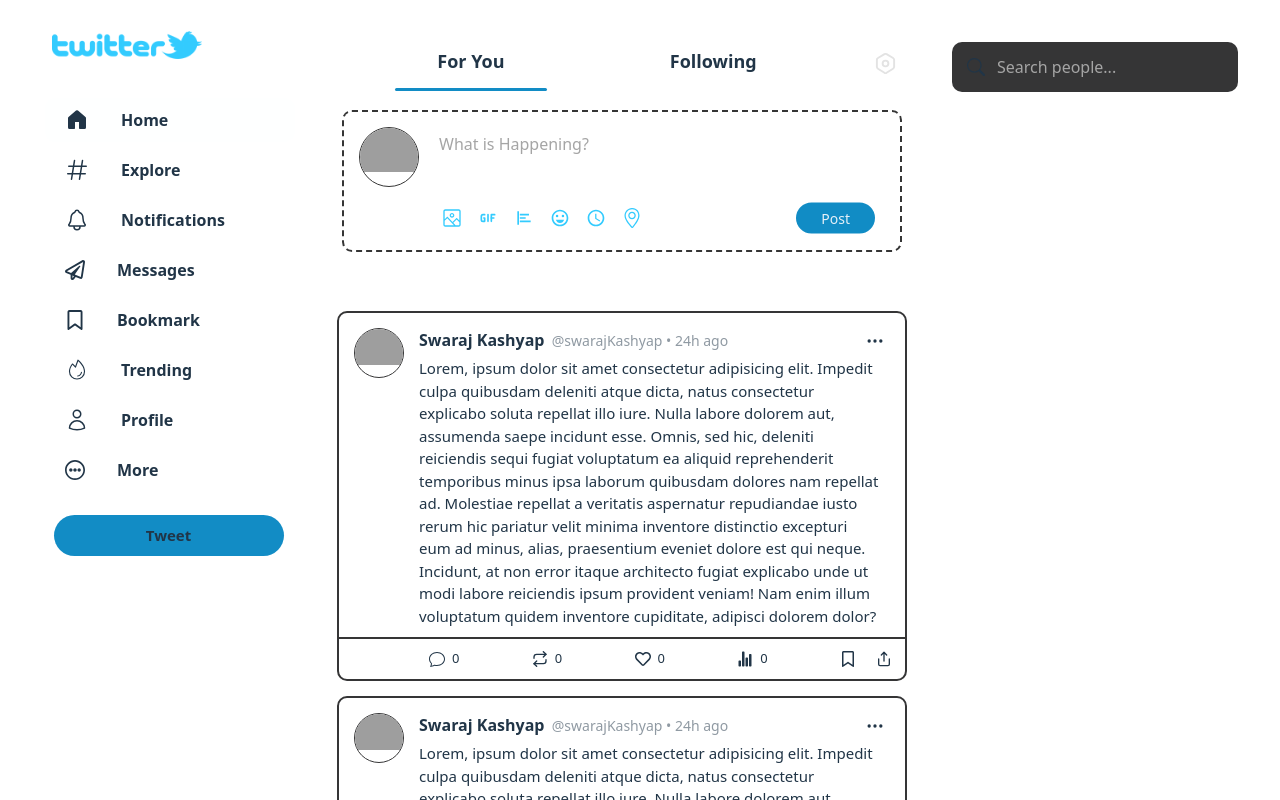
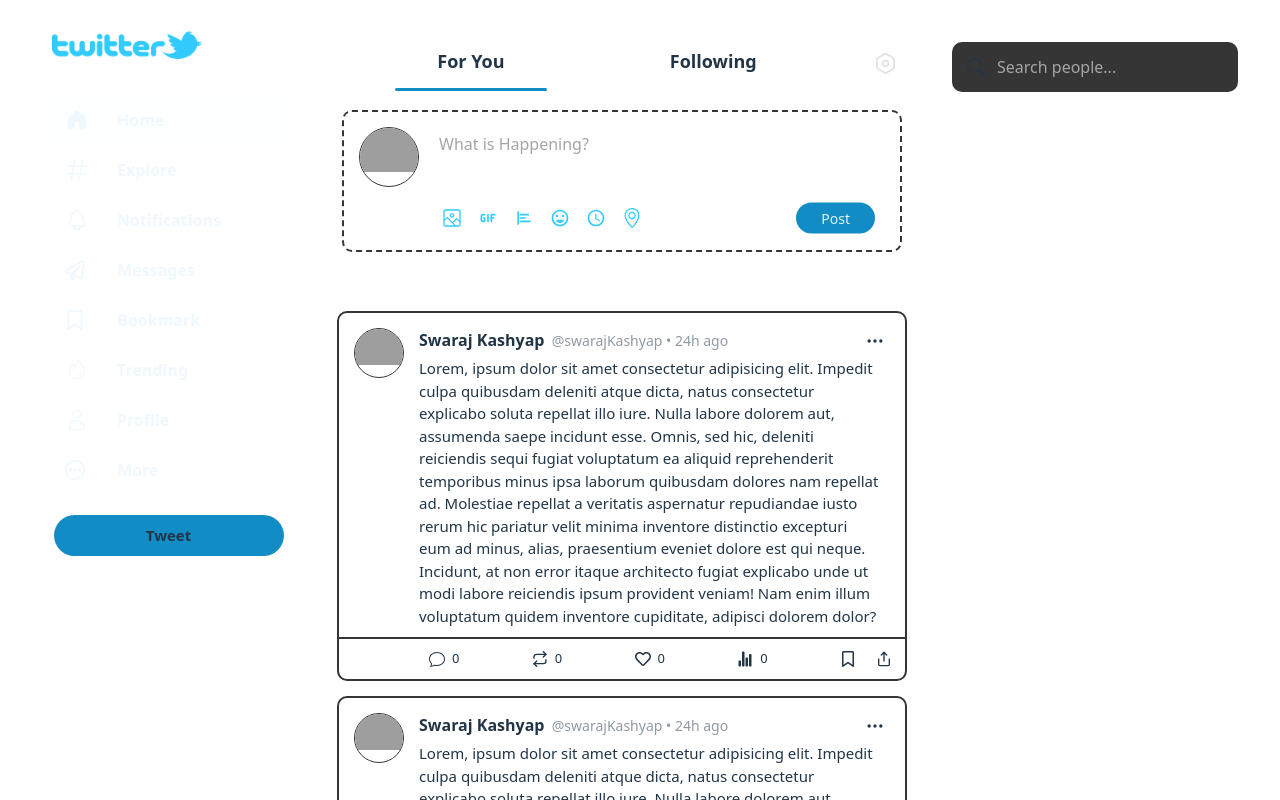
Before and after one commit to Swaraj-creator/Twitter-Clone, a React app in the folder Twitter/: page / in a window 1280 px wide. Shown: the top 800 px of the page. Built offline with nearby package versions, Linux system fonts and the light colour scheme; grey boxes are pictures that could not be loaded; the HTML template or start-up script is replaced by a standard one.

Commit message:
Created Routes

```diff
--- a/Twitter/src/App.css
+++ b/Twitter/src/App.css
@@ -59,6 +59,13 @@
     transition: all 0.1s;
     font-weight: bold;
 }
+.navs div {
+  display: flex;
+  color: aliceblue;
+  align-items: center;
+  justify-content: flex-start;
+  flex-direction: row;
+}
 .navs:hover {
   transform: scale(1.02);
   transition: all 0.1s;
@@ -95,12 +102,18 @@
   opacity: 0.85;
 }
 
-.feedBox {
+.feedBox, .profileBox, .exploreBox, .notificationBox, .trendingBox, .bookmarksBox, .messagesBox {
   max-width: 600px;
   width: calc(100%);
   height: 100%;
   border-radius: 10px;
   position: relative;
+}
+
+.profileBox, .exploreBox, .notificationBox, .trendingBox, .bookmarksBox, .messagesBox {
+  background-color: #f0f8ff05;
+  padding-bottom: 10px;
+  min-height: 200px;
 }
 
 .createPost {
--- /dev/null
+++ b/Twitter/src/components/bookmarks.jsx
@@ -0,0 +1,11 @@
+import React from 'react'
+
+const Bookmarks = () => {
+  return (
+    <div className="bookmarksBox">
+
+    </div>
+  )
+}
+
+export default Bookmarks
--- /dev/null
+++ b/Twitter/src/components/explore.jsx
@@ -0,0 +1,14 @@
+import React from 'react'
+
+const Explore = () => {
+  return (
+    <>
+        <div className="exploreBox">
+
+
+        </div>
+    </>
+  )
+}
+
+export default Explore
--- a/Twitter/src/components/feed.jsx
+++ b/Twitter/src/components/feed.jsx
@@ -52,7 +52,6 @@ const Feed = () => {
                 <Tweet></Tweet>
                 <Tweet></Tweet>
                 <Tweet></Tweet>
-                <Tweet></Tweet>
             </div>
         </div>
     </>
--- a/Twitter/src/components/homePage.jsx
+++ b/Twitter/src/components/homePage.jsx
@@ -2,12 +2,13 @@ import React from 'react'
 import LeftSideBar from './leftSideBar'
 import Feed from './feed'
 import RightSideBar from './rightSideBar'
+import { Outlet } from 'react-router-dom'
 
 const HomePage = () => {
   return (
     <>
       <LeftSideBar></LeftSideBar>
-      <Feed></Feed>
+      <Outlet></Outlet>
       <RightSideBar></RightSideBar>
     </>
   )
--- a/Twitter/src/components/leftSideBar.jsx
+++ b/Twitter/src/components/leftSideBar.jsx
@@ -8,8 +8,12 @@ import { RiAccountCircleFill, RiAccountCircleLine, } from "react-icons/ri";
 import { CgMoreO } from "react-icons/cg";
 import { HiUser, HiOutlineUser } from "react-icons/hi2";
 import logo from "../assets/logo.png";
+import { Link } from 'react-router-dom';
 
 const LeftSideBar = () => {
+  const activePage = (t) => {
+
+  }
   return (
     <>
     <div className="navMain">
@@ -17,14 +21,30 @@ const LeftSideBar = () => {
         <img src={logo} alt="" />
       </div>
       <div className="navBox">
-          <div className="navs active"><GoHomeFill className='text-2xl'/><p className="ml-8">Home</p></div>
-          <div className="navs"><GoHash className='text-2xl'/><p className="ml-8">Explore</p></div>
-          <div className="navs"><IoNotificationsOutline className='text-2xl'/><p className="ml-8">Notifications</p></div>
-          <div className="navs"><FaRegPaperPlane className='text-xl'/><p className="ml-8">Messages</p></div>
-          <div className="navs"><FaRegBookmark className='text-xl'/><p className="ml-8">Bookmark</p></div>
-          <div className="navs"><PiFireLight className='text-2xl'/><p className="ml-8">Trending</p></div>
-          <div className="navs"><HiOutlineUser className='text-2xl'/><p className="ml-8">Profile</p></div>
-          <div className="navs"><CgMoreO className='text-xl'/><p className="ml-8">More</p></div>
+          <Link to="/" className="navs active" onClick={activePage(this)}>
+            <div><GoHomeFill className='text-2xl'/><p className="ml-7">Home</p></div>
+          </Link>
+          <Link to="/explore" className="navs" onClick={activePage(this)}>
+            <div><GoHash className='text-2xl'/><p className="ml-7">Explore</p></div>
+          </Link>
+          <Link to="/notifications" className="navs" onClick={activePage(this)}>
+            <div><IoNotificationsOutline className='text-2xl'/><p className="ml-7">Notifications</p></div>
+          </Link>
+          <Link to="/messages" className="navs" onClick={activePage(this)}>
+            <div><FaRegPaperPlane className='text-xl'/><p className="ml-7">&nbsp;Messages</p></div>
+          </Link>
+          <Link to="/bookmarks" className="navs" onClick={activePage(this)}>
+            <div><FaRegBookmark className='text-xl'/><p className="ml-7">&nbsp;Bookmark</p></div>
+          </Link>
+          <Link to="/trending" className="navs" onClick={activePage(this)}>
+            <div><PiFireLight className='text-2xl'/><p className="ml-7">Trending</p></div>
+          </Link>
+          <Link to="/profile" className="navs" onClick={activePage(this)}>
+            <div><HiOutlineUser className='text-2xl'/><p className="ml-7">Profile</p></div>
+          </Link>
+          <Link to="/" className="navs" onClick={activePage(this)}>
+            <div><CgMoreO className='text-xl'/><p className="ml-7">&nbsp;More</p></div>
+          </Link>
           <button className="tweetBtn">Tweet</button>
       </div>
     </div>
--- /dev/null
+++ b/Twitter/src/components/messages.jsx
@@ -0,0 +1,11 @@
+import React from 'react'
+
+const Messages = () => {
+  return (
+    <div className="messagesBox">
+
+    </div>
+  )
+}
+
+export default Messages
--- /dev/null
+++ b/Twitter/src/components/notifications.jsx
@@ -0,0 +1,11 @@
+import React from 'react'
+
+const Notifications = () => {
+  return (
+    <div className="notificationBox">
+
+    </div>
+  )
+}
+
+export default Notifications
--- a/Twitter/src/components/profile.jsx
+++ b/Twitter/src/components/profile.jsx
@@ -1,9 +1,19 @@
 import React from 'react'
+import { IoArrowBack } from "react-icons/io5";
 
 const MyProfile = () => {
   return (
     <>
+        <div className="profileBox">
+            <div className="profileNav">
+                <span className="arrowBack">
+                    <IoArrowBack />
+                </span>
+                <p className="userName">Swaraj Kashyap</p>
+                <p className="postsNum">1,234 Posts</p>
+            </div>
 
+        </div>
     </>
   )
 }
--- /dev/null
+++ b/Twitter/src/components/trending.jsx
@@ -0,0 +1,11 @@
+import React from 'react'
+
+const Trending = () => {
+  return (
+    <div className="trendingBox">
+
+    </div>
+  )
+}
+
+export default Trending
```
Also changed, not shown: Twitter/src/components/body.jsx (+32 -5 lines).
